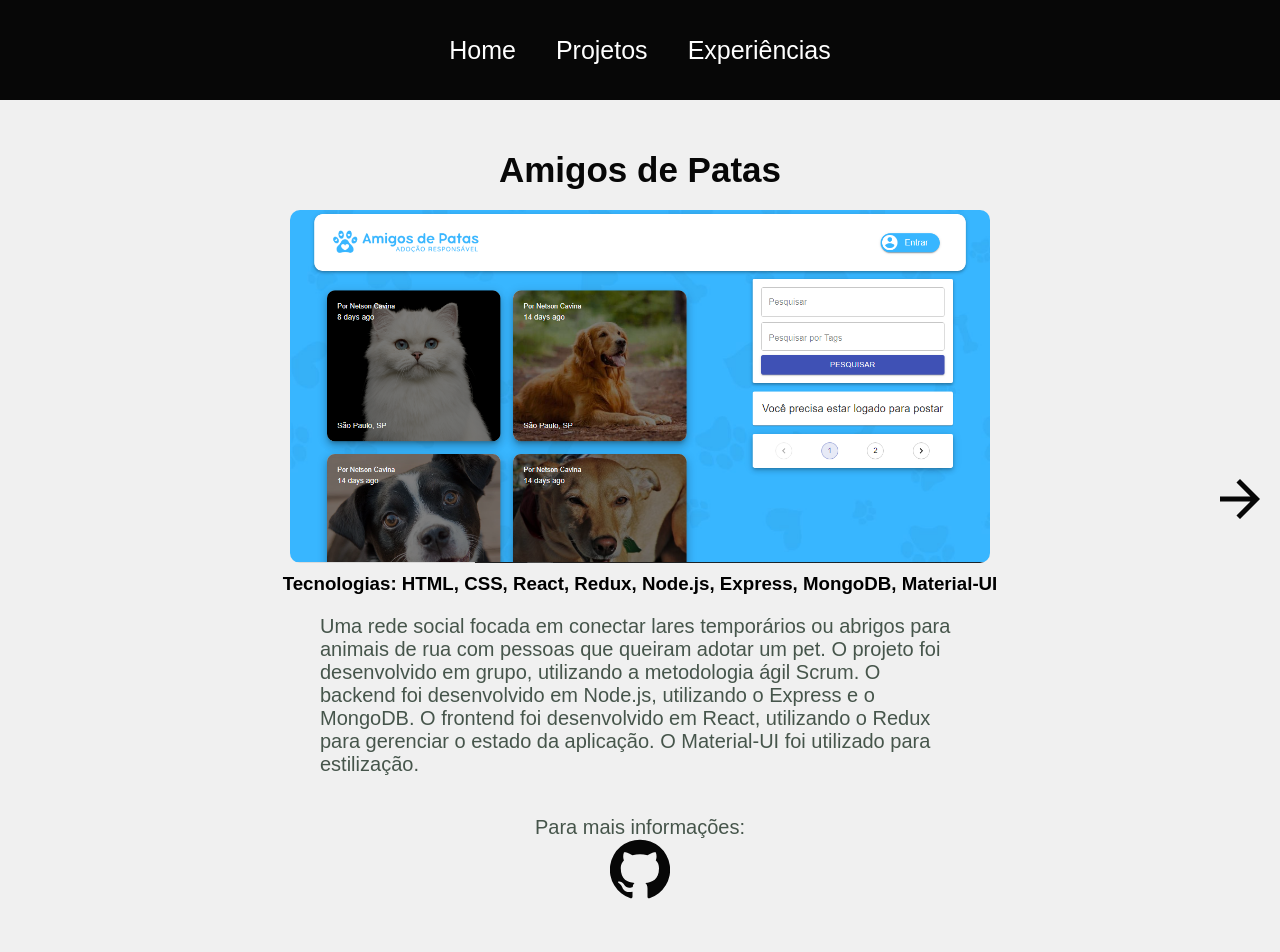
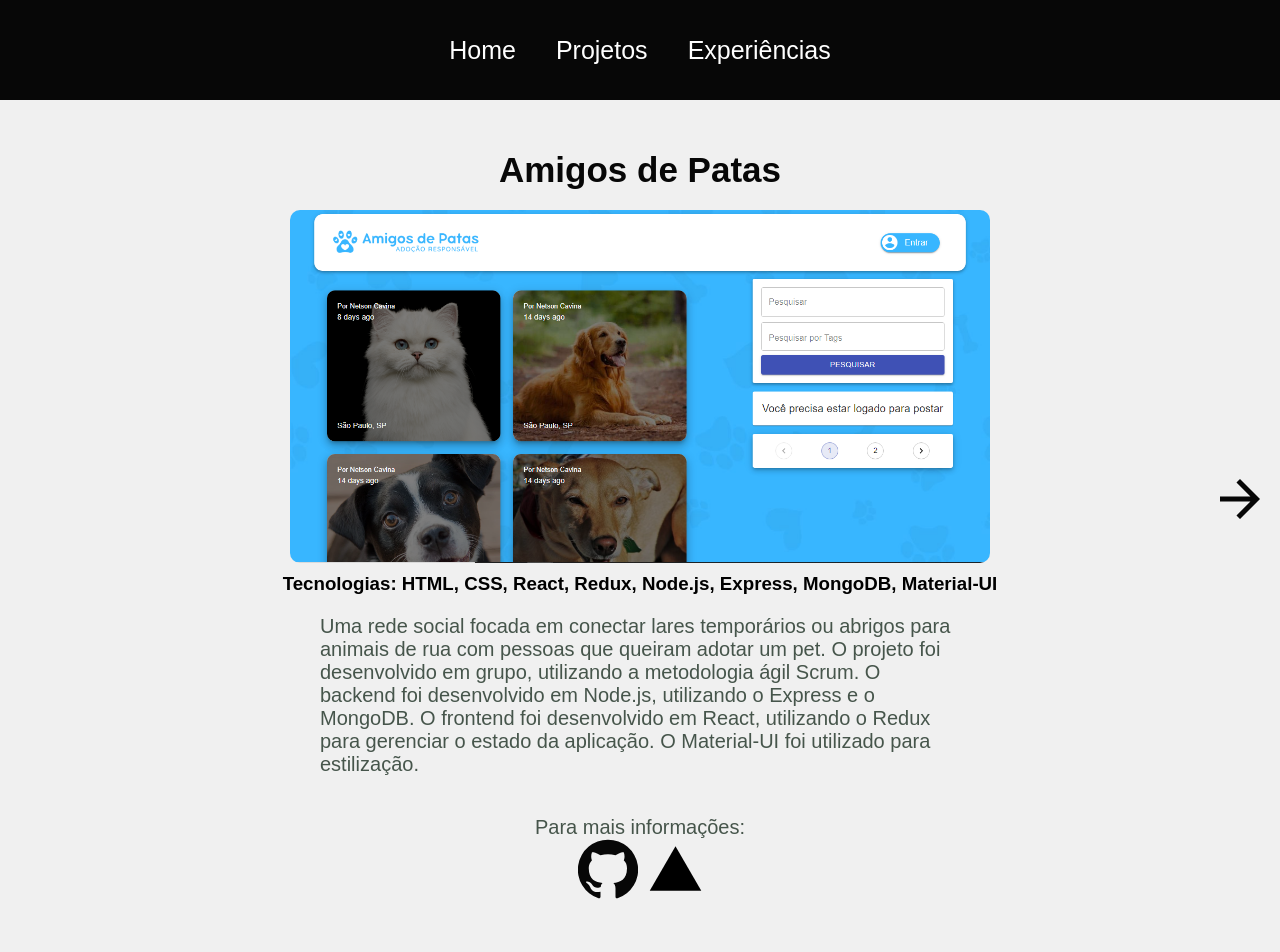
Before and after one commit to netsoncavina/portfolio, a React (Create React App) app: page /project/0 in a window 1280 px wide. Shown: the top 952 px of the page. Built offline with nearby package versions, Linux system fonts and the light colour scheme.

Commit message:
adicionado icone do vercel

```diff
--- a/src/pages/ProjectDisplay.js
+++ b/src/pages/ProjectDisplay.js
@@ -12,6 +12,7 @@ import YouTubeIcon from "@material-ui/icons/YouTube";
 import ArrowBackIcon from "@material-ui/icons/ArrowBack";
 import ArrowForwardIcon from "@material-ui/icons/ArrowForward";
 import herokuIcon from "../assets/icones/cib-heroku.svg";
+import vercelIcon from "../assets/icones/vercel.svg";
 export default function ProjectDisplay() {
   const { id } = useParams();
   const project = projectList[id];
@@ -77,6 +78,13 @@ export default function ProjectDisplay() {
             </a>
           </Tippy>
         ) : null}
+        {project.vercel ? (
+          <Tippy interactive={false} content={<a>Link para o site</a>}>
+            <a href={project.vercel} target="_blank">
+              <img className="icon" src={vercelIcon} alt="vercel" />
+            </a>
+          </Tippy>
+        ) : null}
       </div>
     </div>
   );
```
Also changed, not shown: src/assets/icones/vercel.svg (added).
